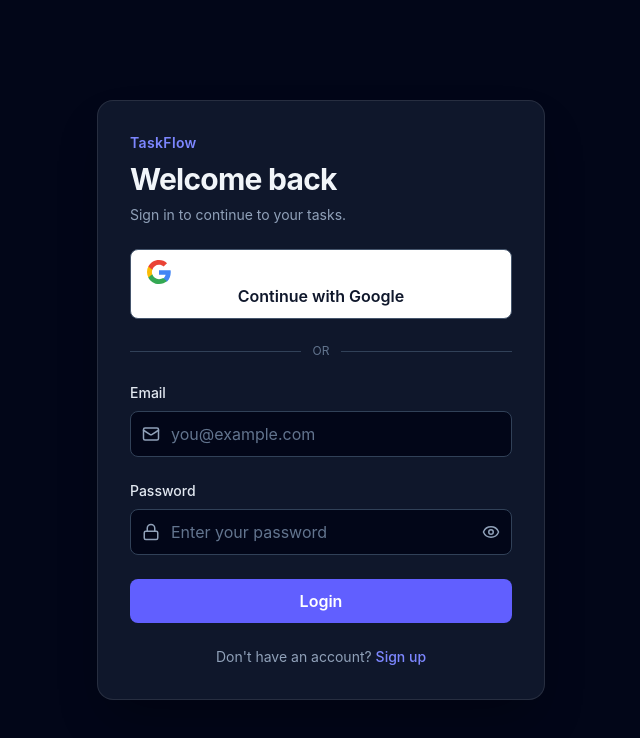
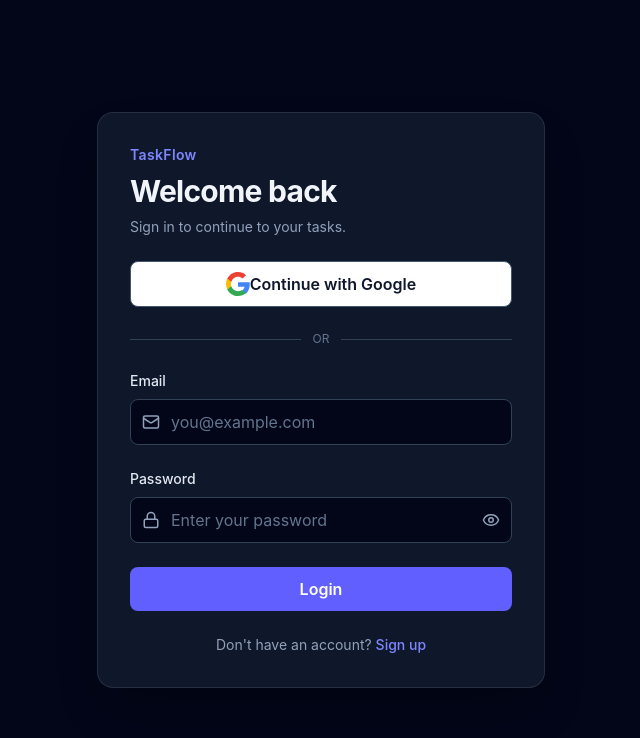
Before and after one commit to JoeAnzo/task-flow-client, a React (Vite) app: page /login in a window 1280 px wide. Shown: the top 738 px of the page, without its empty margins (319-959 px from the left). Built offline with nearby package versions, Linux system fonts and the light colour scheme; no server answers.

Commit message:
fixed Google button

```diff
--- a/src/features/auth/components/GoogleLoginButton.tsx
+++ b/src/features/auth/components/GoogleLoginButton.tsx
@@ -34,7 +34,7 @@ export function GoogleLoginButton(){
 
     return (
         <button
-            className="w-full rounded-lg border border-slate-600 bg-white px-4 py-2.5 font-semibold text-slate-900 transition hover:bg-slate-100 focus-visible:outline-2 focus-visible:outline-offset-2 focus-visible:outline-slate-300"
+            className="flex items-center justify-center w-full rounded-lg border border-slate-600 bg-white px-4 py-2.5 font-semibold text-slate-900 transition hover:bg-slate-100 focus-visible:outline-2 focus-visible:outline-offset-2 focus-visible:outline-slate-300"
             type="button"
             onClick={startGoogleLogin}
         >
```
